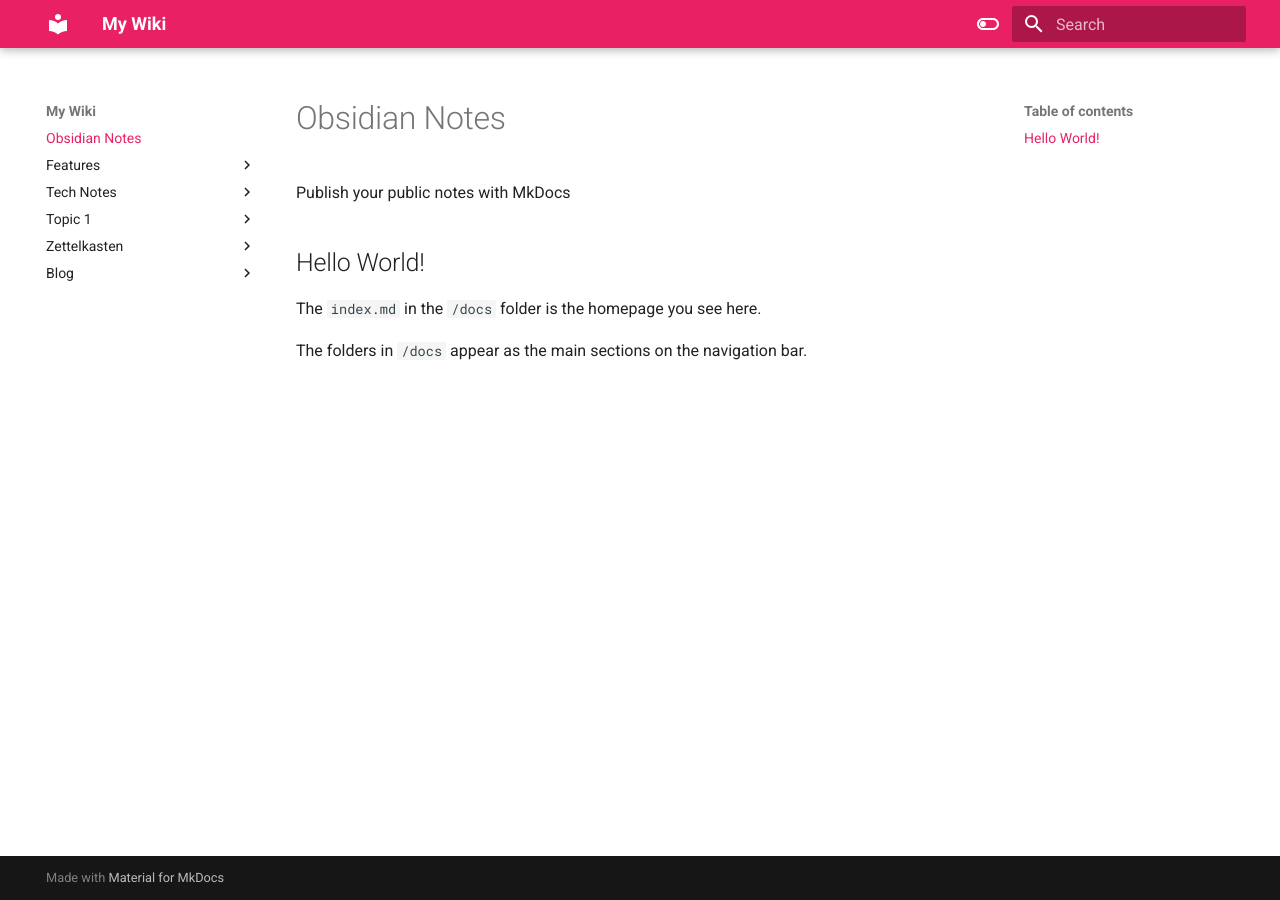
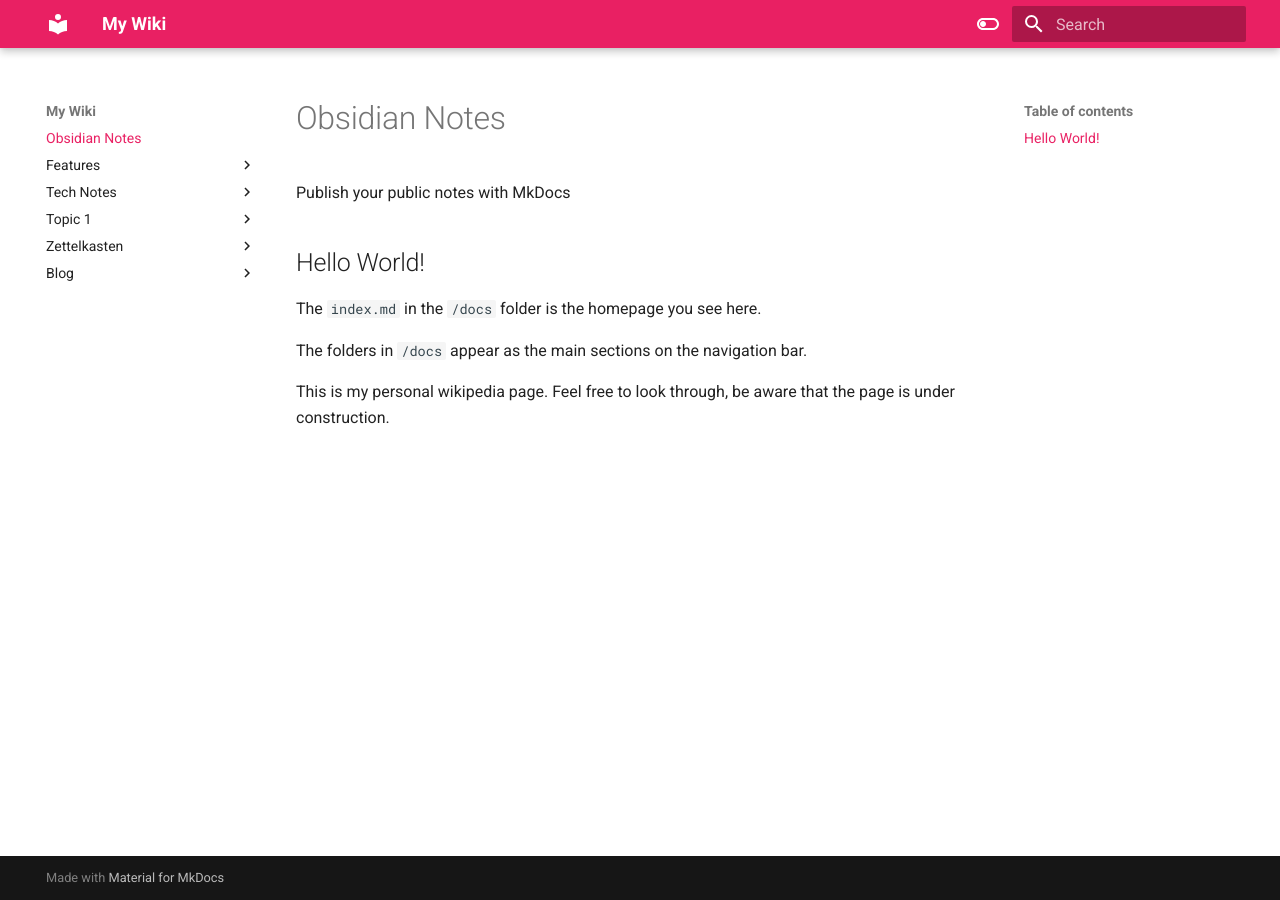
Before and after one commit to Nyssaki/MyWiki, an MkDocs documentation site: the page built from docs/index.md, in a window 1280 px wide. Built offline with MkDocs 1.6.1 and Material for MkDocs 9.7.7, drawn with Linux system fonts in a browser that asks for light colours.

Commit message:
updated index.md

```diff
--- a/docs/index.md
+++ b/docs/index.md
@@ -7,3 +7,5 @@ Publish your public notes with MkDocs
 The `index.md` in the `/docs` folder is the homepage you see here.
 
 The folders in `/docs` appear as the main sections on the navigation bar.
+
+This is my personal wikipedia page. Feel free to look through, be aware that the page is under construction.
```
Also changed, not shown: site/feed_rss_created.xml, site/feed_rss_updated.xml, site/index.html, site/search/search_index.json.
